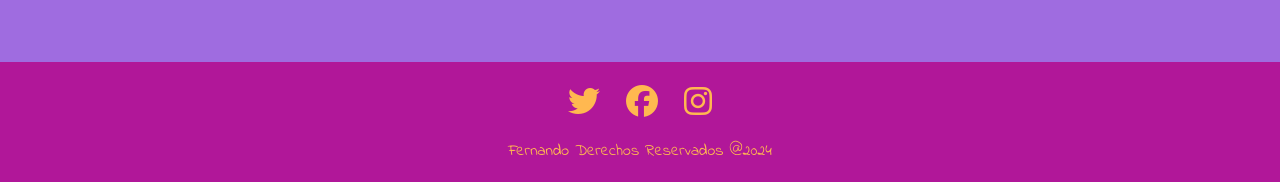
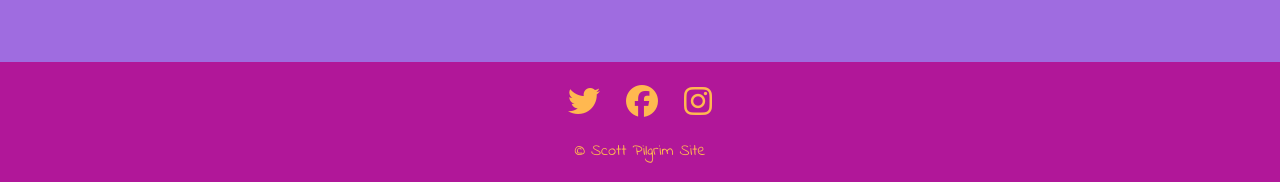
Before and after one commit to fernandocondori21/fernandocondori21.github.io, a plain HTML site: page html/videojuego.html in a window 1280 px wide. Shown: the part 2186-2368 px from the top of the page. Drawn offline with Linux system fonts and the light colour scheme.

Commit message:
Update videojuego.html

```diff
--- a/html/videojuego.html
+++ b/html/videojuego.html
@@ -72,7 +72,7 @@
         </div>
 
     <div class="redes-txt">
-        <p>Fernando Derechos Reservados @2024</p>
+        <p>© Scott Pilgrim Site</p>
     </div>
 
 
```
